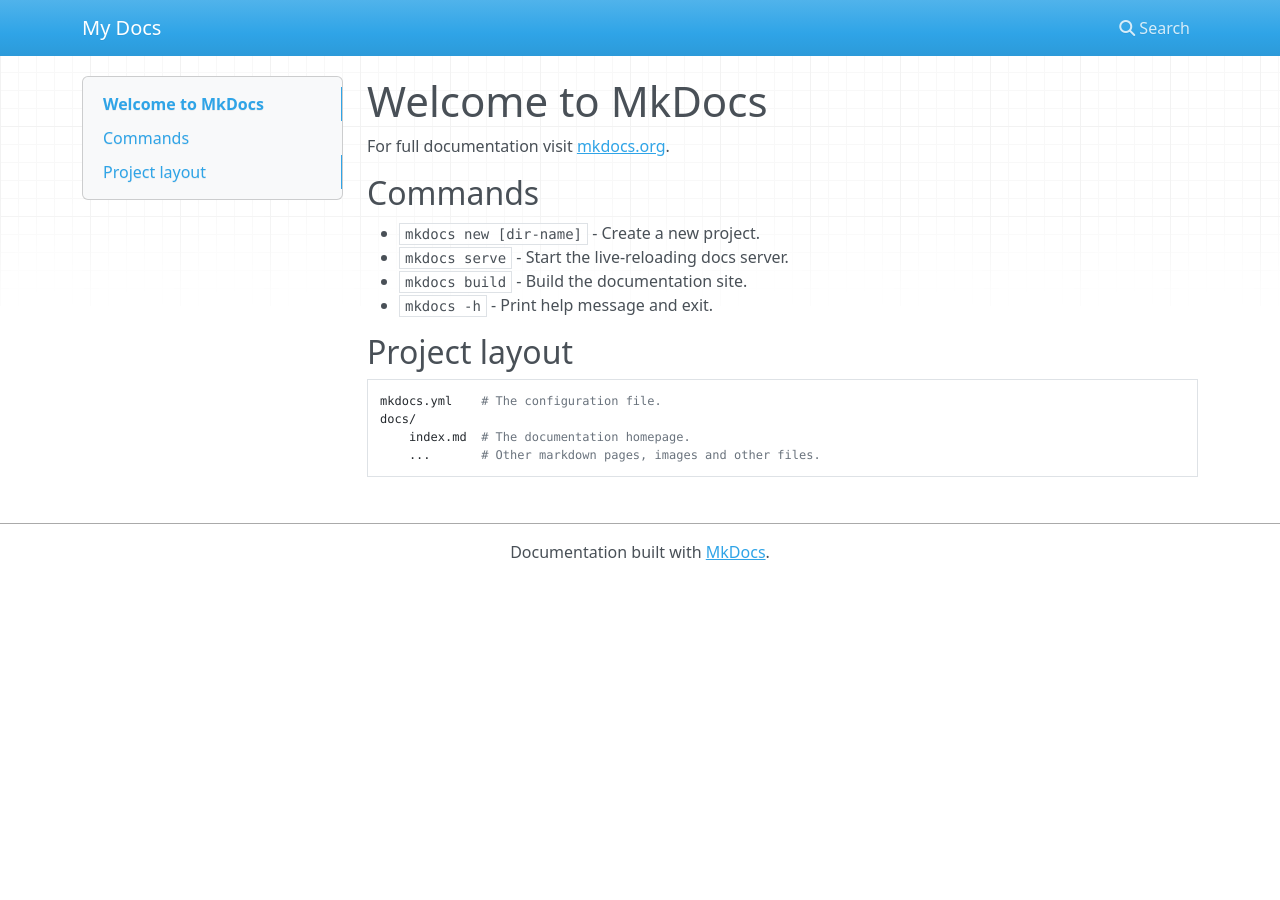
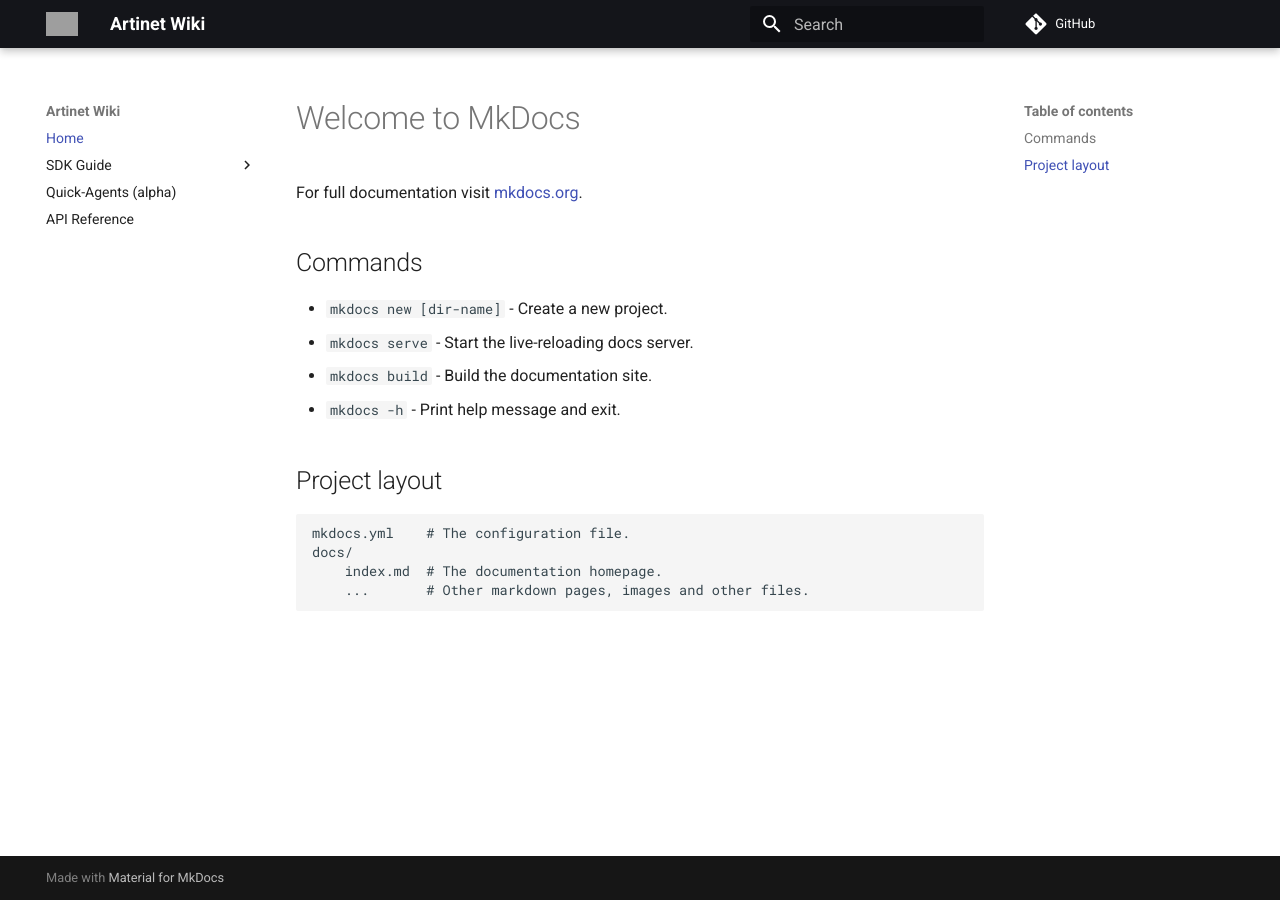
Before and after one commit to the-artinet-project/artinet-documentation, an MkDocs documentation site: the page built from docs/index.md, in a window 1280 px wide. Built offline with MkDocs 1.6.1 and Material for MkDocs 9.7.7, drawn with Linux system fonts in a browser that asks for light colours; nearby versions of some CDN libraries; comment, search, counter and statistics services are not loaded; grey boxes are pictures that could not be loaded.

Commit message:
feat: configure mkdocs with Material theme

```diff
--- a/mkdocs.yml
+++ b/mkdocs.yml
@@ -1 +1,22 @@
-site_name: My Docs
+site_name: Artinet Wiki
+site_url: https://the-artinet-project.github.io/artinet-wiki
+repo_url: https://github.com/the-artinet-project/artinet-sdk
+edit_uri: ""
+
+theme:
+  name: material
+  palette:
+    scheme: default
+    primary: black
+    accent: deep orange
+  logo: images/logo.png
+  favicon: images/favicon.png
+
+nav:
+  - Home: index.md
+  - SDK Guide:
+      - Quick-start: sdk/quickstart.md
+      - Core classes: sdk/core.md
+      - Examples: sdk/examples.md
+  - Quick-Agents (alpha): agents/quick_agents.md
+  - API Reference: api/index.html
```
